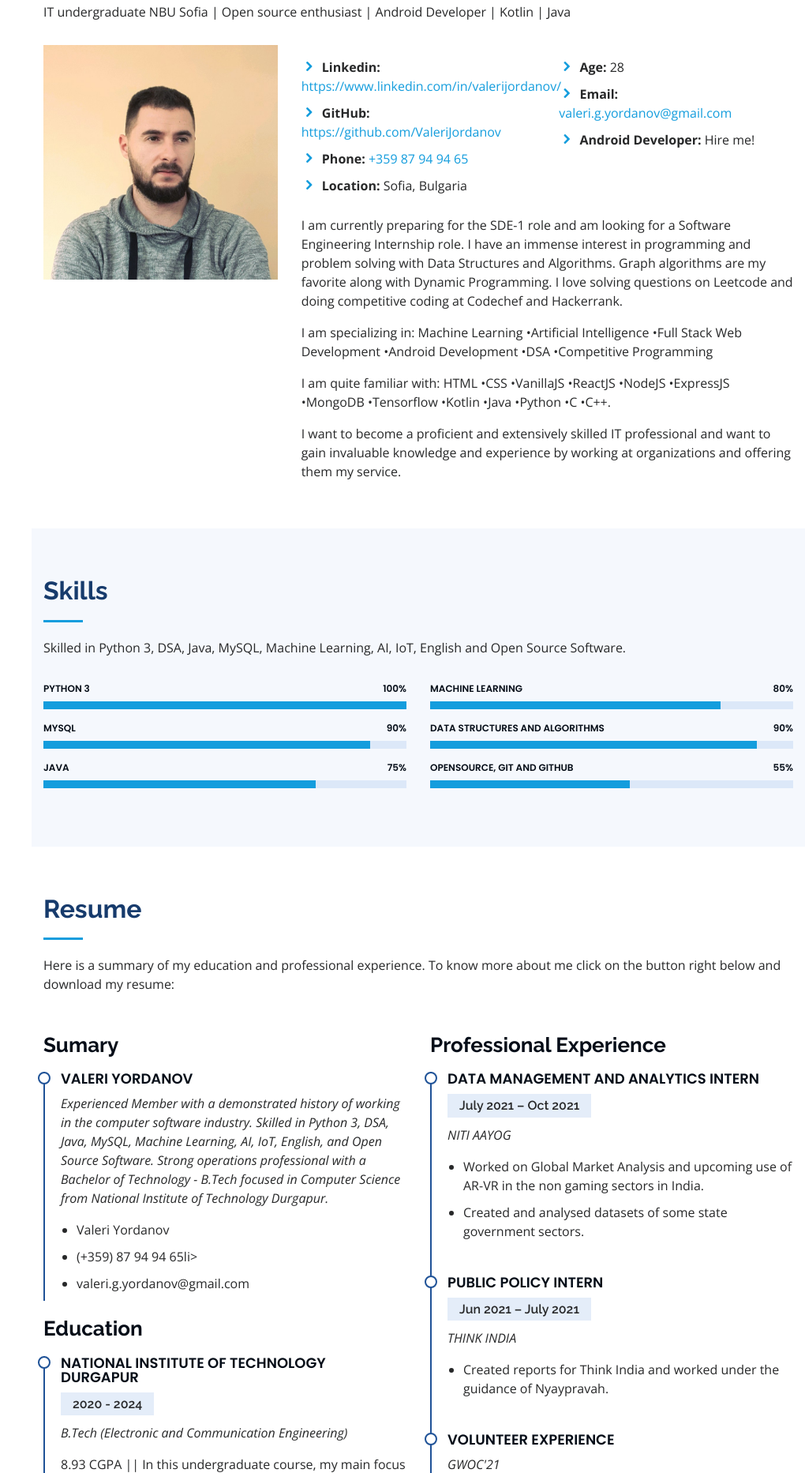
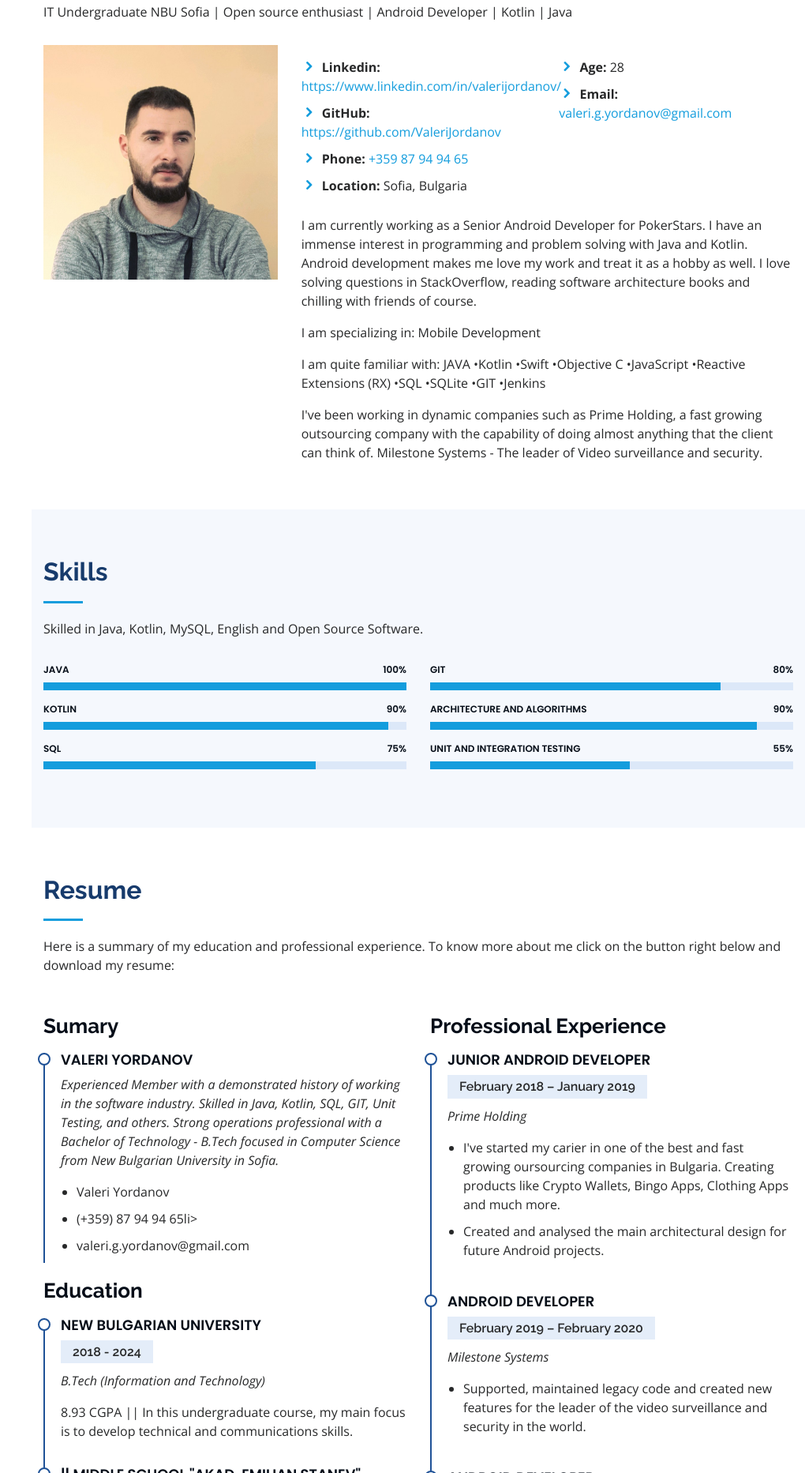
Before and after one commit to ValeriGYordanov/blog, a plain HTML site: page index.html in a window 1280 px wide. Shown: the part 935-2800 px from the top of the page at 79% size, without its empty margins (260-1280 px from the left). Drawn offline with nearby package versions, Linux system fonts and the light colour scheme.

Commit message:
Update index.html

```diff
--- a/index.html
+++ b/index.html
@@ -78,7 +78,7 @@
 
         <div class="section-title">
           <h2>About</h2>
-          <p>IT undergraduate NBU Sofia | Open source enthusiast | Android Developer | Kotlin | Java </p>
+          <p>IT Undergraduate NBU Sofia | Open source enthusiast | Android Developer | Kotlin | Java </p>
         </div>
 
         <div class="row">
@@ -107,25 +107,23 @@
                   <li><i class="icofont-rounded-right"></i> <strong>Email:</strong>
 <a href="mailto:valeri.g.yordanov@gmail.com">valeri.g.yordanov@gmail.com</a>
  </li>
-                  <li><i class="icofont-rounded-right"></i> <strong>Android Developer:</strong> Hire me!</li>
                 </ul>
               </div>
             </div>
             <p>
-              I am currently preparing for the SDE-1 role and am looking for a Software Engineering Internship role. I have an immense interest in programming and problem solving with Data Structures and Algorithms. Graph algorithms are my favorite along with Dynamic Programming. I love solving questions on Leetcode and doing competitive coding at Codechef and Hackerrank.
+              I am currently working as a Senior Android Developer for PokerStars. I have an immense interest in programming and problem solving with Java and Kotlin. Android development makes me love my work and treat it as a hobby as well. I love solving questions in StackOverflow, reading software architecture books and chilling with friends of course.
 </p>
 <p>
-I am specializing in: Machine Learning •Artificial Intelligence •Full Stack Web Development •Android Development •DSA •Competitive Programming
+I am specializing in: Mobile Development
 </p>
 <p>
 I am quite familiar with:
-  HTML •CSS •VanillaJS •ReactJS •NodeJS
-•ExpressJS •MongoDB •Tensorflow •Kotlin •Java
-•Python •C •C++.
+  JAVA •Kotlin •Swift •Objective C •JavaScript
+•Reactive Extensions (RX) •SQL •SQLite •GIT •Jenkins
 </p>
 
 <p>
-I want to become a proficient and extensively skilled IT professional and want to gain invaluable knowledge and experience by working at organizations and offering them my service.
+I've been working in dynamic companies such as Prime Holding, a fast growing outsourcing company with the capability of doing almost anything that the client can think of. Milestone Systems - The leader of Video surveillance and security.
 
             </p>
           </div>
@@ -142,7 +140,7 @@ I want to become a proficient and extensively skilled IT professional and want t
 
         <div class="section-title">
           <h2>Skills</h2>
-          <p>Skilled in Python 3, DSA, Java, MySQL, Machine Learning, AI, IoT, English and Open Source Software.</p>
+          <p>Skilled in Java, Kotlin, MySQL, English and Open Source Software.</p>
         </div>
 
         <div class="row skills-content">
@@ -150,21 +148,21 @@ I want to become a proficient and extensively skilled IT professional and want t
           <div class="col-lg-6" data-aos="fade-up">
 
             <div class="progress">
-              <span class="skill">Python 3 <i class="val">100%</i></span>
+              <span class="skill">Java <i class="val">100%</i></span>
               <div class="progress-bar-wrap">
                 <div class="progress-bar" role="progressbar" aria-valuenow="100" aria-valuemin="0" aria-valuemax="100"></div>
               </div>
             </div>
 
             <div class="progress">
-              <span class="skill">MySQL <i class="val">90%</i></span>
+              <span class="skill">Kotlin <i class="val">90%</i></span>
               <div class="progress-bar-wrap">
-                <div class="progress-bar" role="progressbar" aria-valuenow="90" aria-valuemin="0" aria-valuemax="100"></div>
+                <div class="progress-bar" role="progressbar" aria-valuenow="95" aria-valuemin="0" aria-valuemax="100"></div>
               </div>
             </div>
 
             <div class="progress">
-              <span class="skill">Java <i class="val">75%</i></span>
+              <span class="skill">SQL <i class="val">75%</i></span>
               <div class="progress-bar-wrap">
                 <div class="progress-bar" role="progressbar" aria-valuenow="75" aria-valuemin="0" aria-valuemax="100"></div>
               </div>
@@ -175,21 +173,21 @@ I want to become a proficient and extensively skilled IT professional and want t
           <div class="col-lg-6" data-aos="fade-up" data-aos-delay="100">
 
             <div class="progress">
-              <span class="skill">Machine learning<i class="val">80%</i></span>
+              <span class="skill">GIT<i class="val">80%</i></span>
               <div class="progress-bar-wrap">
                 <div class="progress-bar" role="progressbar" aria-valuenow="80" aria-valuemin="0" aria-valuemax="100"></div>
               </div>
             </div>
 
             <div class="progress">
-              <span class="skill">Data Structures and Algorithms<i class="val">90%</i></span>
+              <span class="skill">Architecture and Algorithms<i class="val">90%</i></span>
               <div class="progress-bar-wrap">
                 <div class="progress-bar" role="progressbar" aria-valuenow="90" aria-valuemin="0" aria-valuemax="100"></div>
               </div>
             </div>
 
             <div class="progress">
-              <span class="skill">Opensource, Git and Github<i class="val">55%</i></span>
+              <span class="skill">Unit and Integration Testing<i class="val">55%</i></span>
               <div class="progress-bar-wrap">
                 <div class="progress-bar" role="progressbar" aria-valuenow="55" aria-valuemin="0" aria-valuemax="100"></div>
               </div>
@@ -216,7 +214,7 @@ I want to become a proficient and extensively skilled IT professional and want t
             <h3 class="resume-title">Sumary</h3>
             <div class="resume-item pb-0">
               <h4>Valeri Yordanov</h4>
-              <p><em>Experienced Member with a demonstrated history of working in the computer software industry. Skilled in Python 3, DSA, Java, MySQL, Machine Learning, AI, IoT, English, and Open Source Software. Strong operations professional with a Bachelor of Technology - B.Tech focused in Computer Science from National Institute of Technology Durgapur.</em></p>
+              <p><em>Experienced Member with a demonstrated history of working in the software industry. Skilled in Java, Kotlin, SQL, GIT, Unit Testing, and others. Strong operations professional with a Bachelor of Technology - B.Tech focused in Computer Science from New Bulgarian University in Sofia.</em></p>
               <ul>
                 <li>Valeri Yordanov</li>
                 <li>(+359) 87 94 94 65li>
@@ -226,50 +224,62 @@ I want to become a proficient and extensively skilled IT professional and want t
 
             <h3 class="resume-title">Education</h3>
             <div class="resume-item">
-              <h4>National Institute of Technology Durgapur</h4>
-              <h5>2020 - 2024</h5>
-              <p><em>B.Tech (Electronic and Communication Engineering)</em></p>
+              <h4>New Bulgarian University</h4>
+              <h5>2018 - 2024</h5>
+              <p><em>B.Tech (Information and Technology)</em></p>
               <p>8.93 CGPA     ||   	In this undergraduate course, my main focus is to develop technical and communications skills. </p>
             </div>
             <div class="resume-item">
-              <h4>Siliguri Baradakanta Vidyapith</h4>
-              <h5>2013 - 2020</h5>
-              <p><em>WBBSE & WBCHSE</em></p>
+              <h4>|| Middle School "Akad. Emilian Stanev"</h4>
+              <h5>2008 - 2013</h5>
+              <p><em>Information and Technology</em></p>
               <p>WBBSE (10th board) 96.14% General      ||
               WBCHSE (12th board) 92.00% Science (PCM)</p>
+            </div>
+            <div class="resume-item">
+              <h4>IT Talents Training Camp</h4>
+              <h5>2017 - 2018</h5>
+              <p><em>Android Development</em></p>
             </div>
           </div>
           <div class="col-lg-6" data-aos="fade-up" data-aos-delay="100">
             <h3 class="resume-title">Professional Experience</h3>
             <div class="resume-item">
-              <h4>Data Management and Analytics Intern</h4>
-              <h5>July 2021 – Oct 2021</h5>
-              <p><em>NITI AAYOG</em></p>
+              <h4>Junior Android Developer</h4>
+              <h5>February 2018 – January 2019</h5>
+              <p><em>Prime Holding</em></p>
               <ul>
-                <li>Worked on Global Market Analysis and upcoming use of AR-VR in the non gaming sectors in India.</li>
-                <li>Created and analysed datasets of some state government sectors.</li>
+                <li>I've started my carier in one of the best and fast growing oursourcing companies in Bulgaria. Creating products like Crypto Wallets, Bingo Apps, Clothing Apps and much more.</li>
+                <li>Created and analysed the main architectural design for future Android projects.</li>
 
               </ul>
             </div>
             <div class="resume-item">
-              <h4>Public Policy Intern</h4>
-              <h5>Jun 2021 – July 2021</h5>
-              <p><em>THINK INDIA</em></p>
+              <h4>Android Developer</h4>
+              <h5>February 2019 – February 2020</h5>
+              <p><em>Milestone Systems</em></p>
               <ul>
-                <li>Created reports for Think India and worked under the guidance of Nyaypravah.</li>
+                <li>Supported, maintained legacy code and created new features for the leader of the video surveillance and security in the world.</li>
 
               </ul>
             </div>
-               <div class="resume-item">
-              <h4>Volunteer experience</h4>
-              <p><em>GWOC'21</em></p>
+            <div class="resume-item">
+              <h4>Android Developer</h4>
+              <h5>March 2020 – March 2021</h5>
+              <p><em>The Stars Group</em></p>
               <ul>
-                <li>Sep 2021 - Nov 2021</li>
-               </ul>
-                <p><em>IEEE Entrepreneurship</em></p>
+                <li>Creating one of the best mobile poker and casino applications, with more than a million active users daily</li>
+
+              </ul>
+            </div>
+            <div class="resume-item">
+              <h4>Senior Android Developer</h4>
+              <h5>March 2021 – Ongoing</h5>
+              <p><em>The Stars Group</em></p>
               <ul>
-                <li>Apr 2021 - Jun 2021</li>
-               </ul>
+                <li>Creating one of the best mobile poker and casino applications, with more than a million active users daily</li>
+
+              </ul>
             </div>
           </div>
         </div>
@@ -281,7 +291,7 @@ I want to become a proficient and extensively skilled IT professional and want t
 <!DOCTYPE html>
 
 <div class="text-center">
-<form action="https://drive.google.com/file/d/1rzGCK_VbLM-fh5MpF3-zatDJPoqdD8Qs/view?usp=drivesdk">
+<form action="TO BE UPDATED!">
     <input type="submit" value="Cleck here to download Resume" />
 </form>
 
@@ -293,7 +303,7 @@ I want to become a proficient and extensively skilled IT professional and want t
 
 
     <!-- ======= Services Section ======= -->
-    <section id="services" class="services">
+<!--     <section id="services" class="services">
       <div class="container">
 
         <div class="section-title">
@@ -342,7 +352,7 @@ I want to become a proficient and extensively skilled IT professional and want t
         </div>
 
       </div>
-    </section><!-- End Services Section -->
+    </section><!-- End Services Section --> -->
 
 
 
@@ -376,19 +386,7 @@ I want to become a proficient and extensively skilled IT professional and want t
         <div class="testimonial-item" data-aos="fade-up" data-aos-delay="200">
 
           <img src="assets/img/testimonials/testimonials-3.jpg" class="testimonial-img" alt="">
-          <a href="https://www.linkedin.com/in/samirpaul/"><h3>LINKEDIN</h3> </a>
-        </div>
-
-        <div class="testimonial-item" data-aos="fade-up" data-aos-delay="300">
-
-          <img src="assets/img/testimonials/testimonials-4.jpg" class="testimonial-img" alt="">
-          <a href="https://www.hackerrank.com/samirpaul1"><h3>HACKERRANK</h3> </a>
-        </div>
-
-        <div class="testimonial-item" data-aos="fade-up" data-aos-delay="400">
-
-          <img src="assets/img/testimonials/testimonials-5.jpg" class="testimonial-img" alt="">
-          <a href="https://leetcode.com/samirpaul1/"><h3>LEETCODE</h3> </a>
+          <a href="https://www.linkedin.com/in/valerijordanov/"><h3>LINKEDIN</h3> </a>
         </div>
 
       </div>
@@ -623,7 +621,7 @@ I want to become a proficient and extensively skilled IT professional and want t
 
         <div class="section-title">
           <h2>Contact</h2>
-          <p>Discuss a project or just want to say hi? My Inbox is open for all.
+          <p>Discuss a project or just want to say hello? My Inbox is open for all.
 </p>
         </div>
 
@@ -634,7 +632,7 @@ I want to become a proficient and extensively skilled IT professional and want t
               <div class="address">
                 <i class="icofont-google-map"></i>
                 <h4>Location:</h4>
-                <p>Mahatma Gandhi Rd, A-Zone, Durgapur, West Bengal 713209</p>
+                <p>Bulgaria, Sofia, dist. Bukston, str. Vihren</p>
               </div>
 
               <div class="email">
@@ -649,7 +647,7 @@ I want to become a proficient and extensively skilled IT professional and want t
                 <p>+359 87 94 94 65p>
               </div>
 
-              <iframe src="https://www.google.com/maps/embed?pb=!1m14!1m8!1m3!1d14630.312462134343!2d87.2931383!3d23.5476717!3m2!1i1024!2i768!4f13.1!3m3!1m2!1s0x0%3A0x33fb9ccb243dfa5!2sNational%20Institute%20of%20Technology!5e0!3m2!1sen!2sin!4v1620118328526!5m2!1sen!2sin" width="400" height="300" style="border:0;" allowfullscreen="" loading="lazy"></iframe>
+              <iframe src="https://www.google.com/maps/embed?pb=!1m18!1m12!1m3!1d2933.7772236095525!2d23.269832615803935!3d42.66607607916756!2m3!1f0!2f0!3f0!3m2!1i1024!2i768!4f13.1!3m3!1m2!1s0x40aa84c8749549df%3A0xf2dac00bdbc54a4b!2z0YPQuy4g4oCe0JLQuNGF0YDQtdC94oCcIDM4LCAxNjE4INCR0YrQutGB0YLQvtC9LCDQodC-0YTQuNGP!5e0!3m2!1sbg!2sbg!4v1661343145605!5m2!1sbg!2sbg" width="400" height="300" style="border:0;" allowfullscreen="" loading="lazy"></iframe>
             </div>
 
           </div>
```
